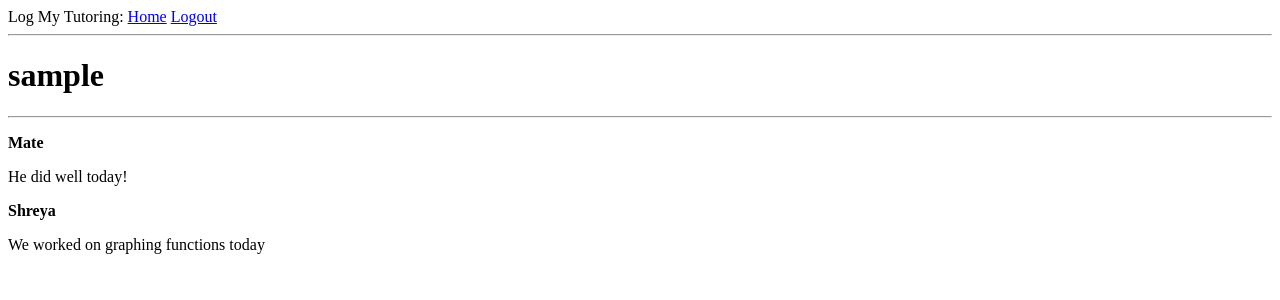
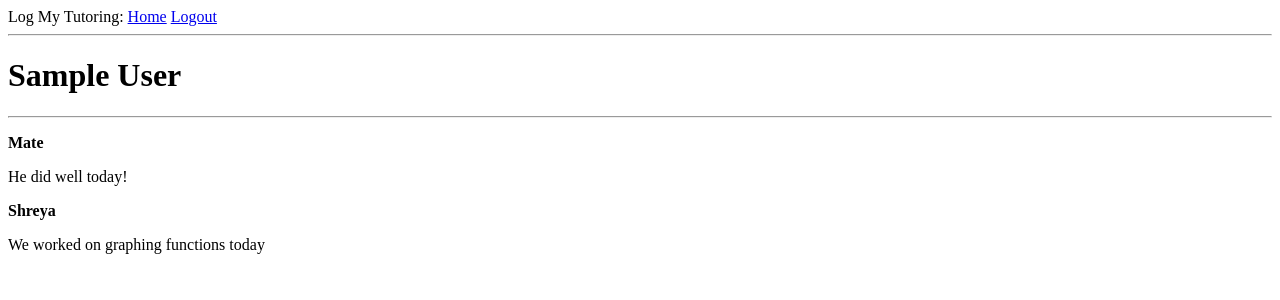
Before and after one commit to BrianBChoi/logmytutoring, a Flask app: page / in a window 1280 px wide. Shown: the top 300 px of the page. Run offline with Flask 2, Linux system fonts and the light colour scheme; the visitor is signed in with stand-in values (Sample User, id 1); data comes from the database, SQL or seed files in the repository.

Commit message:
Show user's name in home page

```diff
--- a/app/templates/index.html
+++ b/app/templates/index.html
@@ -1,7 +1,7 @@
 {% extends "base.html" %}
 
 {% block content %}
-    <h1>{{ current_user.username }}</h1>
+    <h1>{{ current_user.name }}</h1>
     <hr>
     {% for session in sessions %}
     <div>
```
